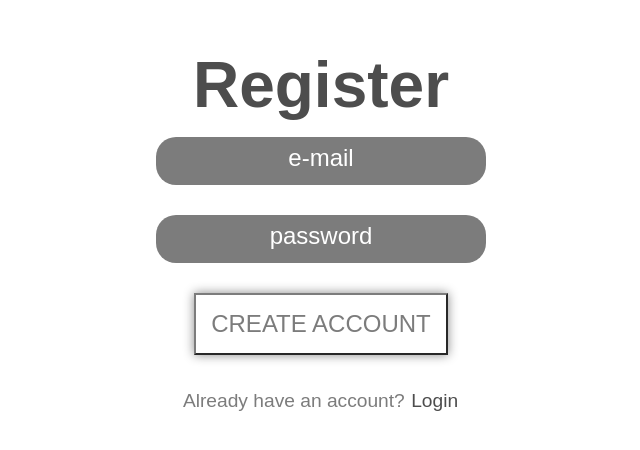
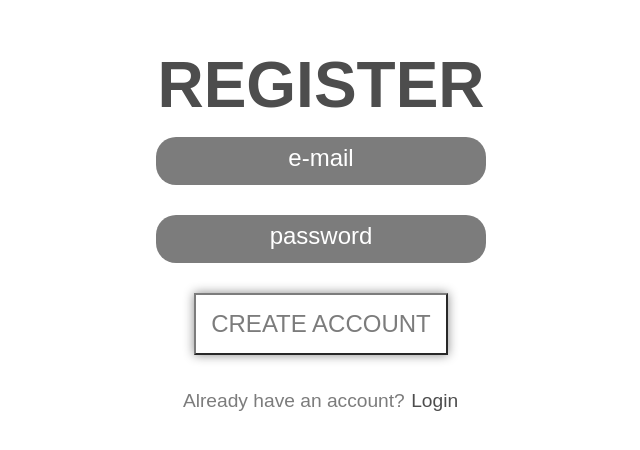
Before and after one commit to Hala-s-World/Hala-sWorld-SOEN341_Project_W25, a React (Vite) app: page /register in a window 1280 px wide. Shown: the part 170-620 px from the top of the page, without its empty margins (319-959 px from the left). Built offline with nearby package versions, Linux system fonts and the light colour scheme; a web font is replaced by a local one.

Commit message:
updates on the authentication

```diff
--- a/src/pages/Register.jsx
+++ b/src/pages/Register.jsx
@@ -37,7 +37,7 @@ function Register() {
 
   return (
     <div>
-      <h1>Register</h1>
+      <h1>REGISTER</h1>
       {message && <span>{message}</span>}
       <form onSubmit={handleSubmit}>
         <input
```
